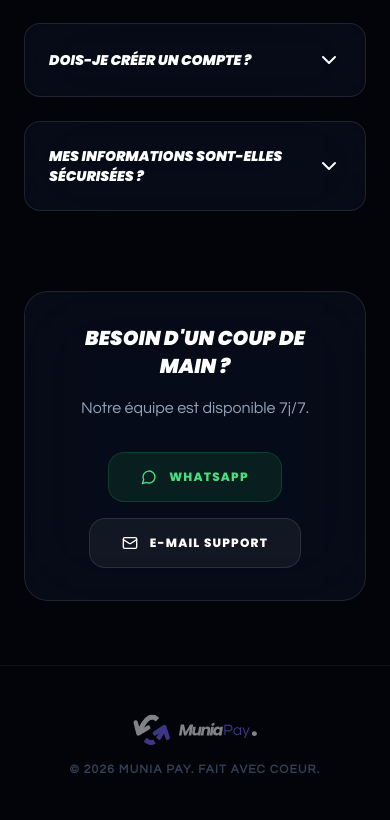
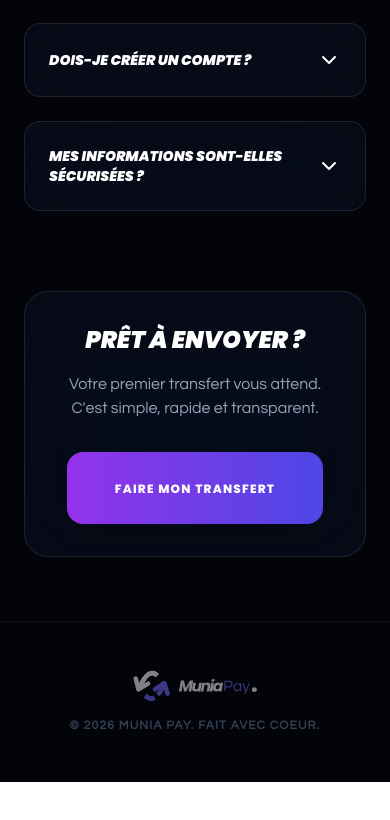
Before and after one commit to bred9702-svg/muniapay-frontend, a React (Vite) app: page / in a window 390 px wide. Shown: the part 5792-6612 px from the top of the page. After the commit the page ends 6574 px from the top, so only its background shows below. Built offline with nearby package versions, Linux system fonts and the light colour scheme.

Commit message:
Update App.jsx

```diff
--- a/src/App.jsx
+++ b/src/App.jsx
@@ -412,18 +412,17 @@ const App = () => {
             ))}
           </div>
 
-          <div className="p-8 md:p-12 glass-card rounded-3xl border border-purple-500/20 text-center">
-            <h4 className="text-xl font-black font-heading text-white uppercase italic mb-4">Besoin d'un coup de main ?</h4>
-            <p className="text-slate-400 mb-8 max-w-md mx-auto">Notre équipe est disponible 7j/7.</p>
-            <div className="flex flex-col md:flex-row gap-4 justify-center items-center">
-              <a href="https://wa.me/254742599719?text=Bonjour%20MuniaPay,%20j'ai%20besoin%20d'aide" target="_blank" rel="noopener noreferrer" className="flex items-center gap-3 px-8 py-4 bg-green-500/10 border border-green-500/20 rounded-2xl text-green-400 font-heading font-black text-xs uppercase tracking-widest hover:bg-green-500 hover:text-white transition-all">
-  <MessageCircle className="w-4 h-4" /> WhatsApp
-</a>
-              <a href="#" className="flex items-center gap-3 px-8 py-4 bg-white/5 border border-white/10 rounded-2xl text-white font-heading font-black text-xs uppercase tracking-widest hover:bg-white hover:text-black transition-all">
-                <Mail className="w-4 h-4" /> E-mail Support
-              </a>
-            </div>
-          </div>
+         <div className="p-8 md:p-12 glass-card rounded-3xl border border-purple-500/20 text-center">
+  <h4 className="text-2xl md:text-3xl font-black font-heading text-white uppercase italic mb-4">Prêt à envoyer ?</h4>
+  <p className="text-slate-400 mb-8 max-w-md mx-auto">Votre premier transfert vous attend. C'est simple, rapide et transparent.</p>
+  <button
+    onClick={() => document.getElementById('calculateur').scrollIntoView({ behavior: 'smooth' })}
+    className="relative px-12 py-6 rounded-2xl overflow-hidden shadow-2xl transition-transform hover:scale-105 inline-block"
+  >
+    <div className="absolute inset-0 bg-gradient-to-r from-purple-600 to-indigo-600" />
+    <span className="relative font-heading font-black text-xs uppercase tracking-widest text-white">Faire mon transfert</span>
+  </button>
+</div>
         </div>
       </section>
 
```
